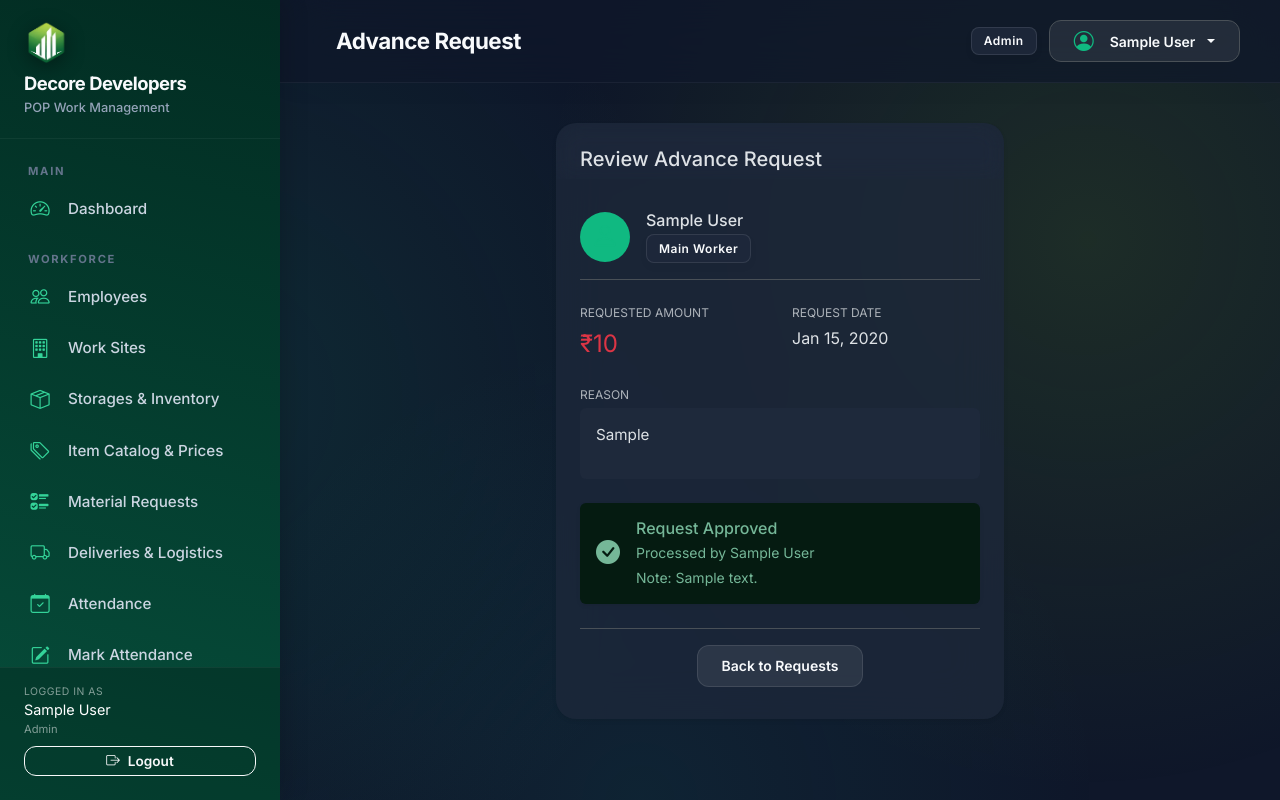
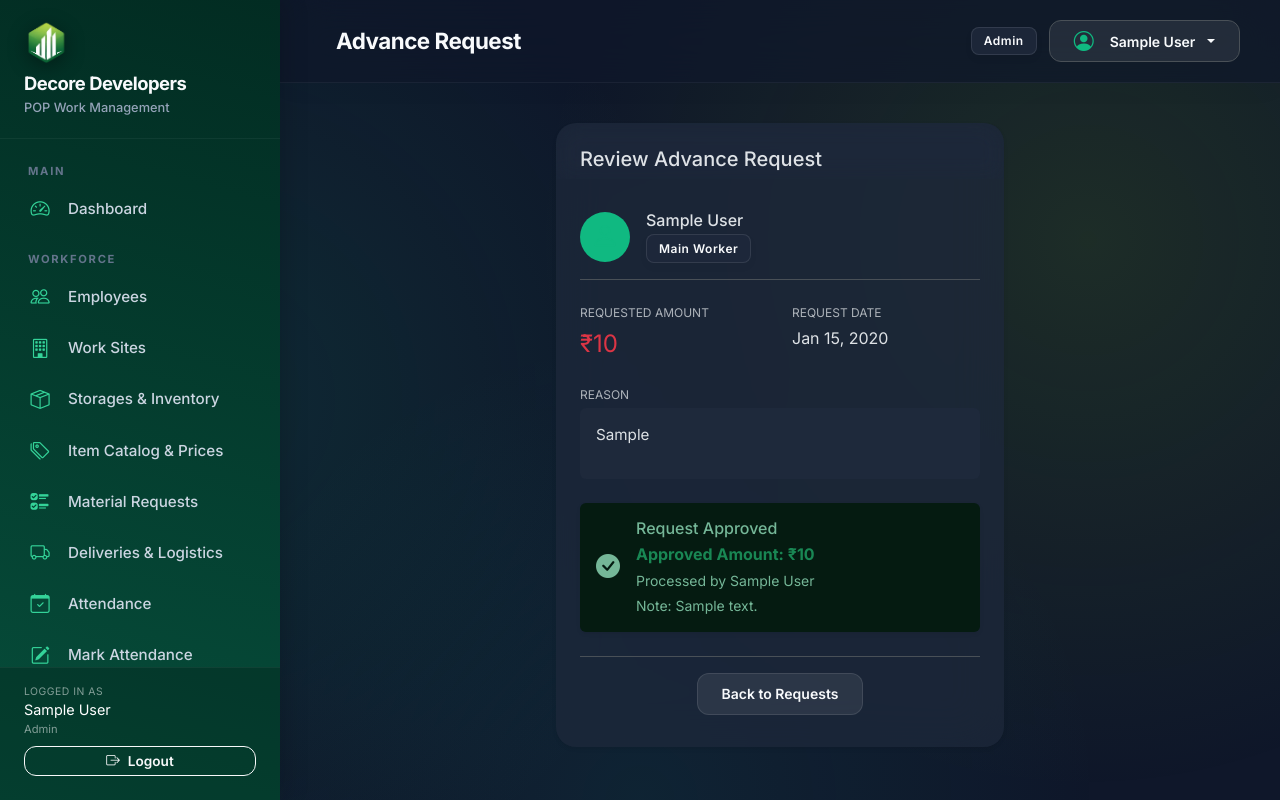
Before and after one commit to MIK7985/Decore_WebApp, a Django app: page /salary/advances/1/update/ in a window 1280 px wide. Run offline with Django 4.2, Linux system fonts and the light colour scheme; a user stored in the database is signed in; tables that the repository leaves empty hold one stand-in row (values such as "Sample post").

Commit message:
Update Salary PDF to Portrait and add Advance column

```diff
--- a/salary/models.py
+++ b/salary/models.py
@@ -50,6 +50,7 @@ class AdvanceRequest(models.Model):
     ]
     employee = models.ForeignKey('employees.Employee', on_delete=models.CASCADE, related_name='advance_requests')
     amount = models.DecimalField(max_digits=10, decimal_places=2)
+    approved_amount = models.DecimalField(max_digits=10, decimal_places=2, null=True, blank=True, help_text="Amount approved by admin. If blank, full amount is assumed.")
     reason = models.TextField()
     request_date = models.DateField(default=timezone.now)
     status = models.CharField(max_length=15, choices=STATUS_CHOICES, default='pending')
@@ -63,3 +64,7 @@ class AdvanceRequest(models.Model):
 
     def __str__(self):
         return f"{self.employee.name} - ₹{self.amount} ({self.get_status_display()})"
+
+    @property
+    def get_final_amount(self):
+        return self.approved_amount if self.approved_amount is not None else self.amount
--- a/salary/views.py
+++ b/salary/views.py
@@ -71,7 +71,7 @@ def salary_list(request):
         working_days = Decimal(str(sum(1 if r.status == 'present' else 0.5 if r.status == 'half_day' else 0 for r in att_records)))
 
         unapplied_advances = AdvanceRequest.objects.filter(employee=emp, status='approved', salary_summary__isnull=True)
-        advance_total = sum(a.amount for a in unapplied_advances)
+        advance_total = sum(a.get_final_amount for a in unapplied_advances)
 
         summary = SalarySummary.objects.filter(employee=emp, start_date=start_date, end_date=end_date).first()
         if summary:
@@ -175,7 +175,7 @@ def download_salary_report(request):
 def download_salary_pdf(request):
     from django.http import HttpResponse
     from reportlab.lib import colors
-    from reportlab.lib.pagesizes import letter, landscape
+    from reportlab.lib.pagesizes import letter, portrait
     from reportlab.platypus import SimpleDocTemplate, Table, TableStyle, Paragraph, Spacer, Image
     from reportlab.lib.styles import getSampleStyleSheet, ParagraphStyle
     import calendar
@@ -195,30 +195,28 @@ def download_salary_pdf(request):
     response = HttpResponse(content_type='application/pdf')
     response['Content-Disposition'] = f'attachment; filename="salary_report_week_{end_date_str}.pdf"'
 
-    doc = SimpleDocTemplate(response, pagesize=landscape(letter))
+    doc = SimpleDocTemplate(response, pagesize=portrait(letter))
     elements = []
 
     styles = getSampleStyleSheet()
 
     # Create Header Table (Logo + Title)
-    # Prefer Logo.png as it might have a cleaner white background than the removebg one which turns black in PDF
     logo_path = os.path.join(settings.BASE_DIR, 'static', 'img', 'Logo.png')
     if not os.path.exists(logo_path):
         logo_path = os.path.join(settings.BASE_DIR, 'static', 'img', 'Logo-removebg-preview (1).png')
 
     header_data = []
 
-    title_html = f"<font size=26 color='#0f172a'><b>Decore Developers</b></font><br/><br/><font size=12 color='#64748b'><b>OFFICIAL WEEKLY SALARY REPORT</b> &nbsp;&nbsp;|&nbsp;&nbsp; {start_date.strftime('%b %d, %Y')} to {end_date.strftime('%b %d, %Y')}</font>"
+    title_html = f"<font size=20 color='#0f172a'><b>Decore Developers</b></font><br/><br/><font size=10 color='#64748b'><b>OFFICIAL WEEKLY SALARY REPORT</b> &nbsp;&nbsp;|&nbsp;&nbsp; {start_date.strftime('%b %d, %Y')} to {end_date.strftime('%b %d, %Y')}</font>"
     title_p = Paragraph(title_html, styles['Normal'])
 
     if os.path.exists(logo_path):
-        # Use mask='auto' to fix black background issues with transparent PNGs
-        img = Image(logo_path, width=80, height=80, mask='auto')
+        img = Image(logo_path, width=70, height=70, mask='auto')
         header_data.append([img, title_p])
-        header_table = Table(header_data, colWidths=[100, 500])
+        header_table = Table(header_data, colWidths=[80, 420])
     else:
         header_data.append([title_p])
-        header_table = Table(header_data, colWidths=[600])
+        header_table = Table(header_data, colWidths=[500])
 
     header_table.setStyle(TableStyle([
         ('ALIGN', (0, 0), (-1, -1), 'LEFT'),
@@ -229,28 +227,31 @@ def download_salary_pdf(request):
     elements.append(header_table)
     elements.append(Spacer(1, 15))
 
-    data = [['Employee Name', 'Daily Wage', 'Working Days', 'Total Amount', 'Paid', 'Pending']]
+    data = [['Employee Name', 'Wage', 'Days', 'Total', 'Advance', 'Paid', 'Pending']]
 
     summaries = SalarySummary.objects.filter(end_date=end_date).select_related('employee')
     total_payable = 0
+    total_advance = 0
     total_paid = 0
     total_pending = 0
     for s in summaries:
         data.append([
             s.employee.name,
-            f"Rs.{s.daily_wage:.2f}",
+            f"{s.daily_wage:.0f}",
             str(s.working_days),
-            f"Rs.{s.net_payable:.2f}",
-            f"Rs.{s.total_paid:.2f}",
-            f"Rs.{s.pending_amount:.2f}",
+            f"{s.net_payable + s.deductions:.0f}",
+            f"{s.deductions:.0f}",
+            f"{s.total_paid:.0f}",
+            f"{s.pending_amount:.0f}",
         ])
-        total_payable += s.net_payable
+        total_payable += (s.net_payable + s.deductions)
+        total_advance += s.deductions
         total_paid += s.total_paid
         total_pending += s.pending_amount
 
-    data.append(['TOTAL', '', '', f"Rs.{total_payable:.2f}", f"Rs.{total_paid:.2f}", f"Rs.{total_pending:.2f}"])
+    data.append(['TOTAL', '', '', f"Rs.{total_payable:.0f}", f"Rs.{total_advance:.0f}", f"Rs.{total_paid:.0f}", f"Rs.{total_pending:.0f}"])
 
-    table = Table(data, colWidths=[160, 80, 80, 100, 100, 100])
+    table = Table(data, colWidths=[120, 50, 40, 60, 65, 65, 70])
     table.setStyle(TableStyle([
         # Header Row
         ('BACKGROUND', (0, 0), (-1, 0), colors.HexColor("#0f172a")),
@@ -382,17 +383,26 @@ def update_advance(request, pk):
     if request.method == 'POST':
         status = request.POST.get('status')
         admin_notes = request.POST.get('admin_notes', '')
+        approved_amount_str = request.POST.get('approved_amount', '')
 
         if status in ['approved', 'rejected']:
+            if status == 'approved':
+                try:
+                    if approved_amount_str:
+                        adv.approved_amount = Decimal(approved_amount_str)
+                    else:
+                        adv.approved_amount = adv.amount
+                except Exception:
+                    messages.error(request, "Invalid approved amount.")
+                    return redirect('advance_list')
+            else:
+                adv.approved_amount = None
+
             adv.status = status
             adv.admin_notes = admin_notes
             adv.approved_by = request.user
             adv.save()
             messages.success(request, f'Advance request {status}.')
 
-            # Note: The admin will need to manually add this approved advance
-            # to the "Deductions" when editing the weekly SalarySummary.
-            # (In a more complex system, this could auto-apply to the next salary).
-
         return redirect('advance_list')
     return render(request, 'salary/advance_edit.html', {'adv': adv})
--- a/templates/salary/advance_edit.html
+++ b/templates/salary/advance_edit.html
@@ -40,6 +40,14 @@
         {% if adv.status == 'pending' %}
         <form method="post">
           {% csrf_token %}
+          <div class="mb-3">
+            <label class="form-label fw-600 text-uppercase small text-muted">Approved Amount</label>
+            <div class="input-group">
+              <span class="input-group-text bg-light text-muted fw-600">₹</span>
+              <input type="number" name="approved_amount" class="form-control fw-700 fs-5 text-success" value="{{ adv.amount|floatformat:0 }}" max="{{ adv.amount }}" step="0.01">
+            </div>
+            <small class="text-muted d-block mt-1">You can approve a partial amount. It defaults to the full requested amount.</small>
+          </div>
           <div class="mb-4">
             <label class="form-label fw-600 text-uppercase small text-muted">Admin Notes (Optional)</label>
             <textarea name="admin_notes" class="form-control" rows="2" placeholder="Add any notes regarding this decision..."></textarea>
@@ -48,15 +56,15 @@
             <button type="submit" name="status" value="approved" class="btn btn-success flex-grow-1 shadow-sm"><i class="bi bi-check-circle me-1"></i>Approve & Pay</button>
             <button type="submit" name="status" value="rejected" class="btn btn-outline-danger flex-grow-1 shadow-sm"><i class="bi bi-x-circle me-1"></i>Reject</button>
           </div>
-          <div class="text-center mt-3">
-            <small class="text-muted"><i class="bi bi-info-circle me-1"></i>Approving will mark this as accepted. You must manually add it as a deduction when generating the next weekly salary.</small>
-          </div>
         </form>
         {% else %}
         <div class="alert {% if adv.status == 'approved' %}alert-success{% else %}alert-danger{% endif %} border-0 shadow-sm d-flex align-items-center mb-0">
           <i class="bi {% if adv.status == 'approved' %}bi-check-circle-fill{% else %}bi-x-circle-fill{% endif %} fs-4 me-3"></i>
           <div>
             <h6 class="fw-700 mb-1">Request {{ adv.get_status_display }}</h6>
+            {% if adv.status == 'approved' and adv.approved_amount %}
+            <div class="fw-bold text-success mb-1">Approved Amount: ₹{{ adv.approved_amount|floatformat:0 }}</div>
+            {% endif %}
             {% if adv.approved_by %}<small class="d-block">Processed by {{ adv.approved_by.get_full_name|default:adv.approved_by.username }}</small>{% endif %}
             {% if adv.admin_notes %}<small class="d-block mt-1 fw-500">Note: {{ adv.admin_notes }}</small>{% endif %}
           </div>
```
Also changed, not shown: templates/salary/request_advance.html (+8 -1 lines), salary/migrations/0005_advancerequest_approved_amount.py (added).
